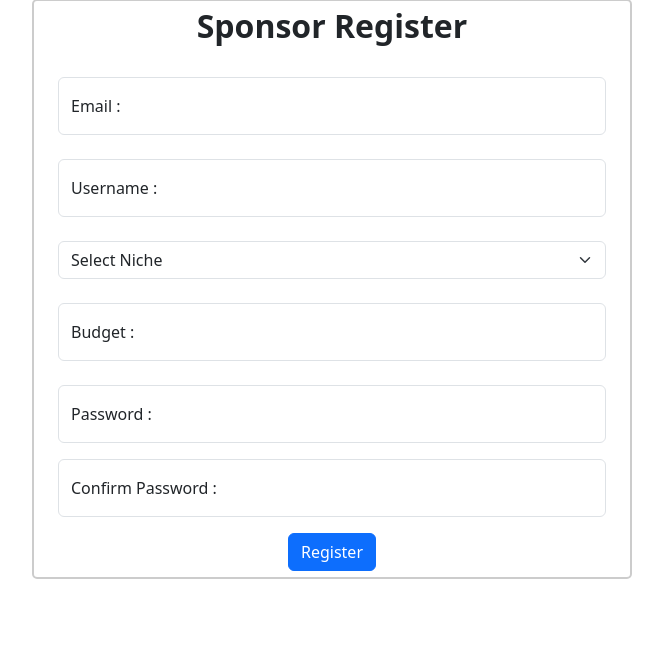
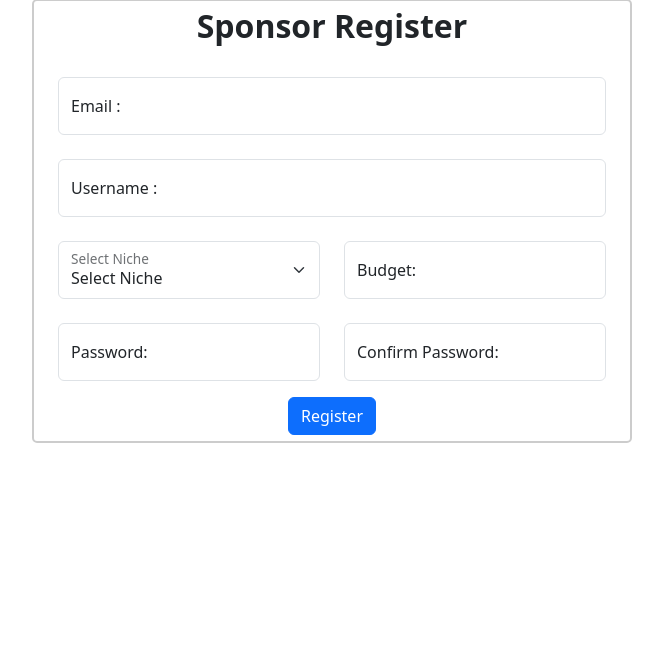
Before and after one commit to Rubix-av/IESCP, a Flask app: page /auth/sponsor-register in a window 1280 px wide. Shown: the part 187-846 px from the top of the page, without its empty margins (308-971 px from the left). After the commit the page ends 630 px from the top, so only its background shows below. Run offline with Flask 3, Linux system fonts and the light colour scheme.

Commit message:
Update/Made changes to fields while creating a campaign, and influencers can see the private campaigns which match the niche

```diff
--- a/website/api.py
+++ b/website/api.py
@@ -13,6 +13,7 @@ campaign_fields = {
     "visibility": fields.String,
     "flagged": fields.String,
     "sponsor_id": fields.Integer,
+    "niche": fields.String,
 }
 
 influencer_fields = {
@@ -57,6 +58,7 @@ campaigns_parser.add_argument("budget", type=int, help="Budget is required", req
 campaigns_parser.add_argument("visibility", type=str, help="Visibility is required", required=False)
 campaigns_parser.add_argument("flagged", type=str, help="Flagged is required", required=True)
 campaigns_parser.add_argument("sponsor_id", type=int, help="Sponsor id is required", required=True)
+campaigns_parser.add_argument("niche", type=str, help="Niche is required", required=False)
 
 # Request parser for influencers
 influencers_parser = reqparse.RequestParser()
--- a/website/influencers.py
+++ b/website/influencers.py
@@ -26,7 +26,7 @@ def influencer_find():
     response = requests.get(campaigns_api_url)
     allCampaigns = response.json()
 
-    allCampaigns = [campaign for campaign in allCampaigns if campaign.get('visibility') == 'Public']
+    allCampaigns = [campaign for campaign in allCampaigns if campaign.get('visibility') == 'Public' or (campaign.get('visibility') == 'Private' and campaign.get('niche') == current_user.niche)]
 
     return render_template("influencer_pages/influencer-find.html", user=current_user, allCampaigns=allCampaigns)
 
--- a/website/model.py
+++ b/website/model.py
@@ -71,6 +71,7 @@ class Campaigns(db.Model, UserMixin):
     description = db.Column(db.String(200), nullable=False)
     start_date = db.Column(Date, nullable=False)
     end_date = db.Column(Date, nullable=False)
+    niche = db.Column(db.String(150), nullable=True)
     budget = db.Column(db.Integer, nullable=False)
     visibility = db.Column(db.String(50), default="Public", nullable=False)
     flagged = db.Column(db.String(10), default="False", nullable=False)
--- a/website/sponsors.py
+++ b/website/sponsors.py
@@ -62,6 +62,7 @@ def add_campaign():
         budget = int(request.form.get("budget"))
         visibility = request.form.get("campaign_visibility")
         sponsor_id = current_user.id
+        niche = request.form.get("campaign_niche")
 
         try:
             startDate = datetime.fromisoformat(request.form.get("startDate"))
@@ -82,14 +83,14 @@ def add_campaign():
             flash("Enter proper dates!", category='error')
             return redirect(url_for("sponsor.add_campaign"))
 
-        new_campaign = Campaigns(title=title, description=desc, start_date=startDate, end_date=endDate, budget=budget, visibility=visibility, sponsor_id=sponsor_id)
+        new_campaign = Campaigns(title=title, description=desc, start_date=startDate, end_date=endDate, budget=budget, visibility=visibility, sponsor_id=sponsor_id, niche=niche)
 
         db.session.add(new_campaign)
         db.session.commit()
 
         return redirect(url_for("sponsor.sponsor_campaigns"))
 
-    return render_template("sponsor_pages/add-campaign.html", user=current_user)
+    return render_template("sponsor_pages/add-campaign.html", user=current_user, allNiches=niches_list)
 
 @sponsor.route("delete-campaign/<int:id>")
 @login_required
--- a/website/templates/influencer_pages/influencer-register.html
+++ b/website/templates/influencer_pages/influencer-register.html
@@ -54,7 +54,7 @@
 
       <div class="mb-3">
         <input class="form-control" type="file" id="image" name="image" accept="image/*">
-        <label for="image" class="form-label">Upload Image</label>
+        <label for="image" class="form-label"></label>
       </div>
 
       <p><strong>Platform Presence</strong></p>
--- a/website/templates/sponsor_pages/sponsor-register.html
+++ b/website/templates/sponsor_pages/sponsor-register.html
@@ -17,29 +17,42 @@
         <label for="username">Username : </label>
       </div>
 
-      <select class="form-select form-floating mb-4" aria-label="Default select example" name="user_niche" required>
-
+      <div class="row mb-4">
+        <div class="col-md-6">
+          <div class="form-floating">
+            <select class="form-select" aria-label="Default select example" name="user_niche" required>
               {% for niche in allNiches %}
                 <option value="{{niche}}">{{niche}}</option>
               {% endfor %}
-
               <option selected disabled>Select Niche</option>
             </select>
-
-      <div class="form-floating mb-4">
+            <label for="user_niche">Select Niche</label>
+          </div>
+        </div>
+        <div class="col-md-6">
+          <div class="form-floating">
             <input type="number" id="budget" name="budget" placeholder="Enter Budget" class="form-control">
-        <label for="budget">Budget : </label>
+            <label for="budget">Budget:</label>
+          </div>
+        </div>
       </div>
 
-      <div class="form-floating mb-3">
+
+      <div class="row mb-3">
+        <div class="col-md-6">
+          <div class="form-floating">
             <input type="password" id="password1" name="password1" placeholder="Enter Password" class="form-control">
-        <label type="password">Password : </label>
+            <label for="password1">Password:</label>
+          </div>
+        </div>
+        <div class="col-md-6">
+          <div class="form-floating">
+            <input type="password" id="password2" name="password2" placeholder="Confirm Password" class="form-control">
+            <label for="password2">Confirm Password:</label>
+          </div>
+        </div>
       </div>
 
-      <div class="form-floating mb-3">
-        <input type="password" id="password2" name="password2" placeholder="Confirm Password" class="form-control">
-        <label type="password">Confirm Password : </label>
-      </div>
 
       <button class="btn btn-primary" type="submit" id="login">Register</button>
   </form>
```
Also changed, not shown: website/templates/admin_pages/admin-register.html (+13 -8 lines), website/templates/sponsor_pages/add-campaign.html (+36 -6 lines), instance/database.db, website/static/uploads/Screenshot_2024-06-10_120020.png (added), website/static/uploads/Screenshot_2024-07-20_195123.png (added), website/static/uploads/Screenshot_2024-07-23_144958.png (added). Lines whose indentation alone changed are shown as unchanged.
